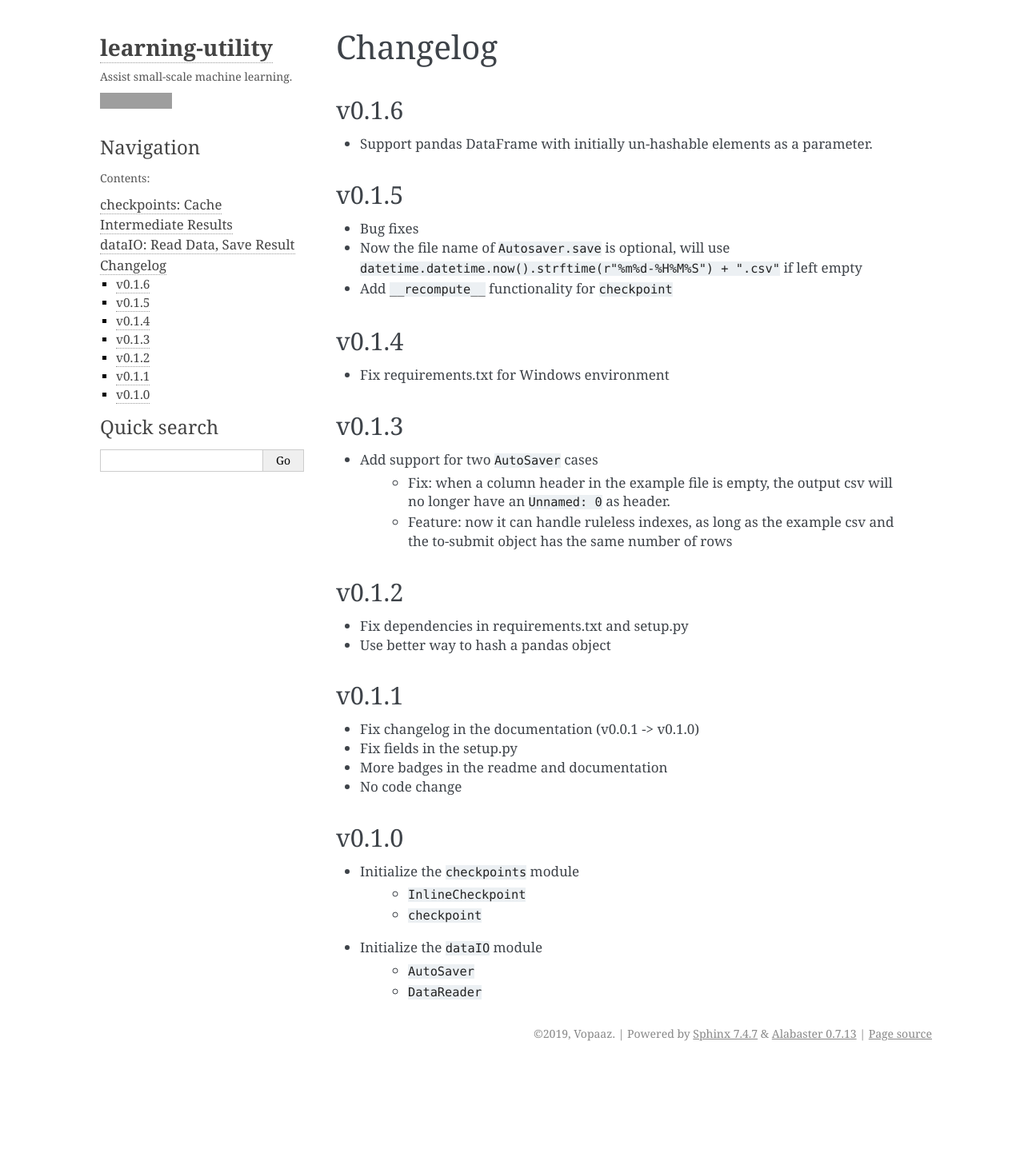
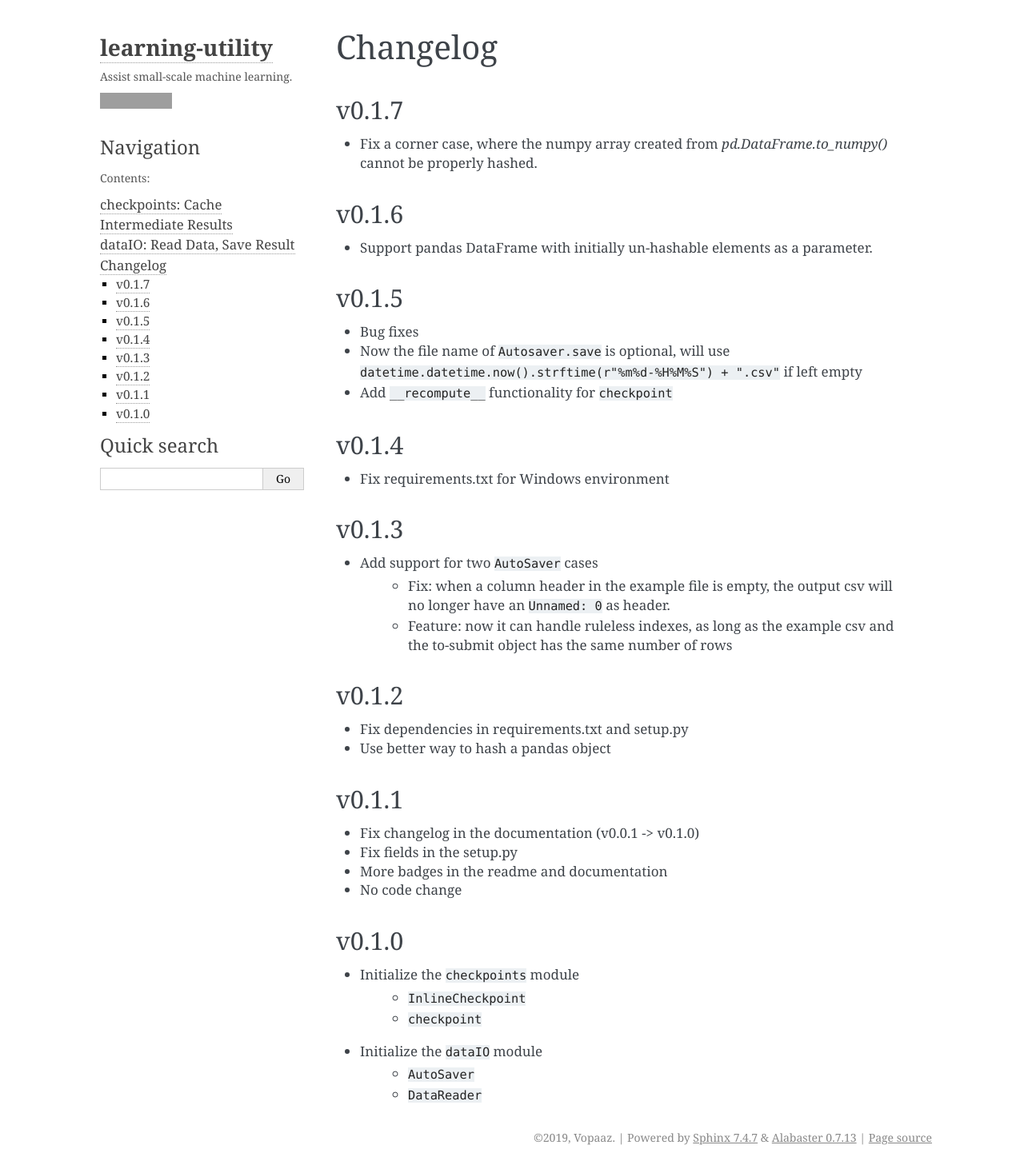
Before and after one commit to Vopaaz/learning-utility, a Sphinx documentation site: the page built from docs/source/content/changelog.rst, in a window 1280 px wide. Shown: the whole page at 80% size. Built offline with Sphinx 7.4.7, drawn with Linux system fonts in a browser that asks for light colours; before the commit the page ends 1332 px from its top, so only the background shows below that; grey boxes are pictures that could not be loaded.

Commit message:
Bump version

```diff
--- a/docs/source/conf.py
+++ b/docs/source/conf.py
@@ -22,7 +22,7 @@ copyright = '2019, Vopaaz'
 author = 'Vopaaz'
 
 # The full version, including alpha/beta/rc tags
-release = '0.1.6'
+release = '0.1.7'
 
 
 # -- General configuration ---------------------------------------------------
--- a/docs/source/content/changelog.rst
+++ b/docs/source/content/changelog.rst
@@ -1,5 +1,10 @@
 Changelog
 ==============
+
+v0.1.7
+^^^^^^^^^^^^^^^^^^^^^^^^^^^^^
+* Fix a corner case, where the numpy array created from `pd.DataFrame.to_numpy()` cannot be properly hashed.
+
 
 v0.1.6
 ^^^^^^^^^^^^^^^^^^^
--- a/setup.py
+++ b/setup.py
@@ -5,7 +5,7 @@ with open(r'README.md',"r",encoding="utf-8") as f:
 
 setup(
     name='Lutil',
-    version='0.1.6',
+    version='0.1.7',
     author='Vopaaz',
     author_email='liyifan945@163.com',
     url='https://github.com/Vopaaz/learning-utility',
```
